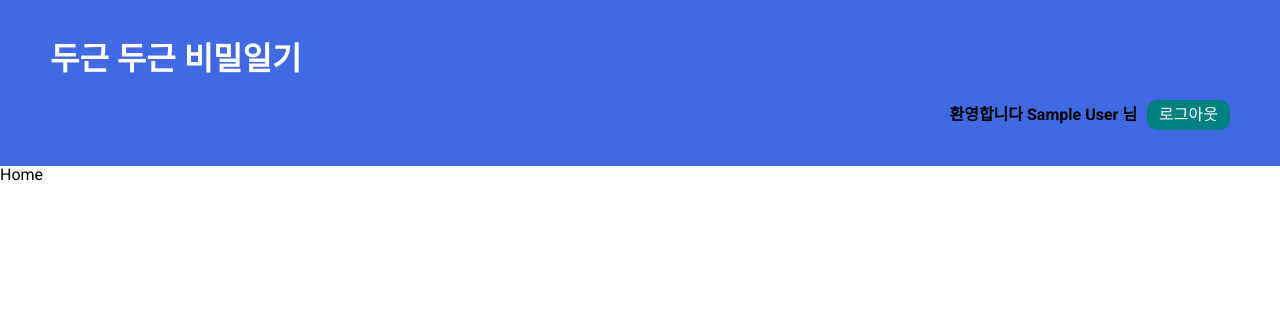
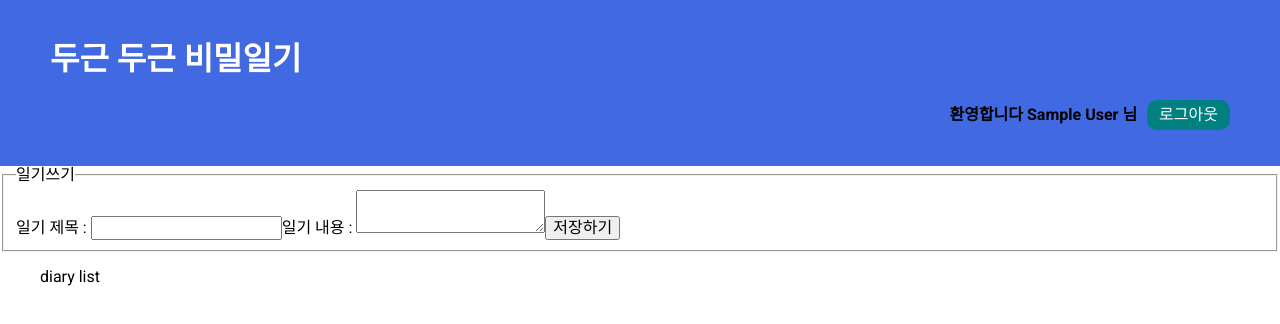
Before and after one commit to Wjyeop/my-diary, a React (Create React App) app: page / in a window 1280 px wide. Shown: the top 324 px of the page. Built offline with nearby package versions, Linux system fonts and the light colour scheme; no server answers; sample sign-in values are in the browser's storage.

Commit message:
일기 작성 홈 화면 구현

```diff
--- /dev/null
+++ b/src/pages/home/DiaryForm.js
@@ -0,0 +1,37 @@
+import { useState } from "react"
+
+export default function DiaryForm() {
+
+    const [title, setTitle] = useState("");
+    const [text, setText] = useState("");
+
+    const handleDate = (event) => {
+        if(event.target.id === "tit") {
+            setTitle(event.target.value)
+        } else if(event.target.id === "txt") {
+            setText(event.target.value)
+        }
+    }
+
+    const handelSubmit = (event) => {
+        event.preventDefault();
+        console.log(title, text);
+    }
+
+    return (
+        <>
+            <form onSubmit={handelSubmit}>
+                <fieldset>
+                    <legend>일기쓰기</legend>
+                    <label htmlFor="tit">일기 제목 : </label>
+                    <input id="tit" type='text' required onChange={handleDate}/>
+
+                    <labe htmlFor="txt">일기 내용 : </labe>
+                    <textarea id="txt" type='text' required onChange={handleDate}/>
+
+                    <button type="submit">저장하기</button>
+                </fieldset>
+            </form>
+        </>
+    )
+}
--- a/src/pages/home/Home.js
+++ b/src/pages/home/Home.js
@@ -1,7 +1,15 @@
 import styles from './Home.module.css'
+import DiaryForm from './DiaryForm'
 
 export default function Home() {
     return (
-        <div>Home</div>
+        <main className={styles.cont}>
+            <aside className={styles.side_menu}>
+                <DiaryForm></DiaryForm>
+            </aside>
+            <ul className={styles.content_list}>
+                diary list
+            </ul>
+        </main>
     )
 }
```
